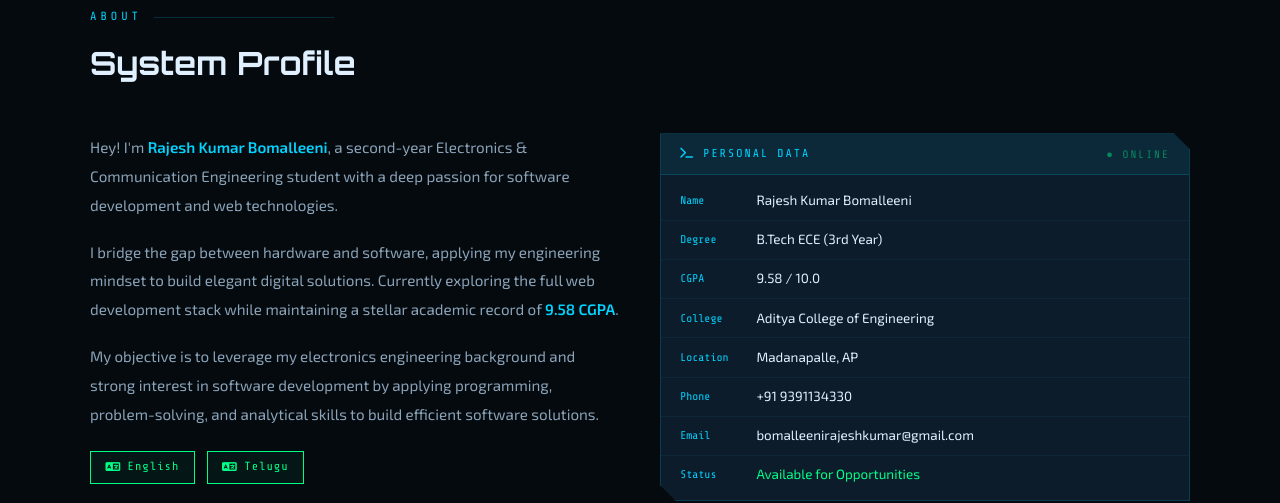
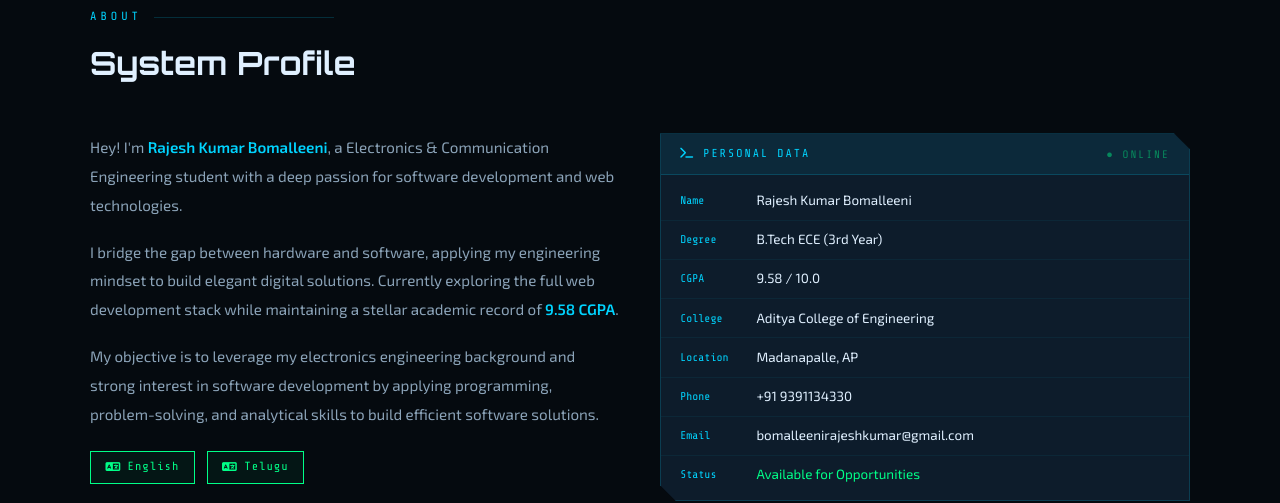
Before and after one commit to rajesh13103/portoo, a plain HTML site: page index.html in a window 1280 px wide. Shown: the part 880-1383 px from the top of the page. Drawn offline with nearby package versions, Linux system fonts and the light colour scheme.

Commit message:
Remove 'second-year' from profile description

```diff
--- a/index.html
+++ b/index.html
@@ -114,7 +114,7 @@
     </div>
     <div class="about-grid">
       <div class="about-text" data-aos>
-        <p>Hey! I'm <span class="highlight">Rajesh Kumar Bomalleeni</span>, a second-year Electronics & Communication Engineering student with a deep passion for software development and web technologies.</p>
+        <p>Hey! I'm <span class="highlight">Rajesh Kumar Bomalleeni</span>, a  Electronics & Communication Engineering student with a deep passion for software development and web technologies.</p>
         <p>I bridge the gap between hardware and software, applying my engineering mindset to build elegant digital solutions. Currently exploring the full web development stack while maintaining a stellar academic record of <span class="highlight">9.58 CGPA</span>.</p>
         <p>My objective is to leverage my electronics engineering background and strong interest in software development by applying programming, problem-solving, and analytical skills to build efficient software solutions.</p>
         <div class="about-langs">
```
